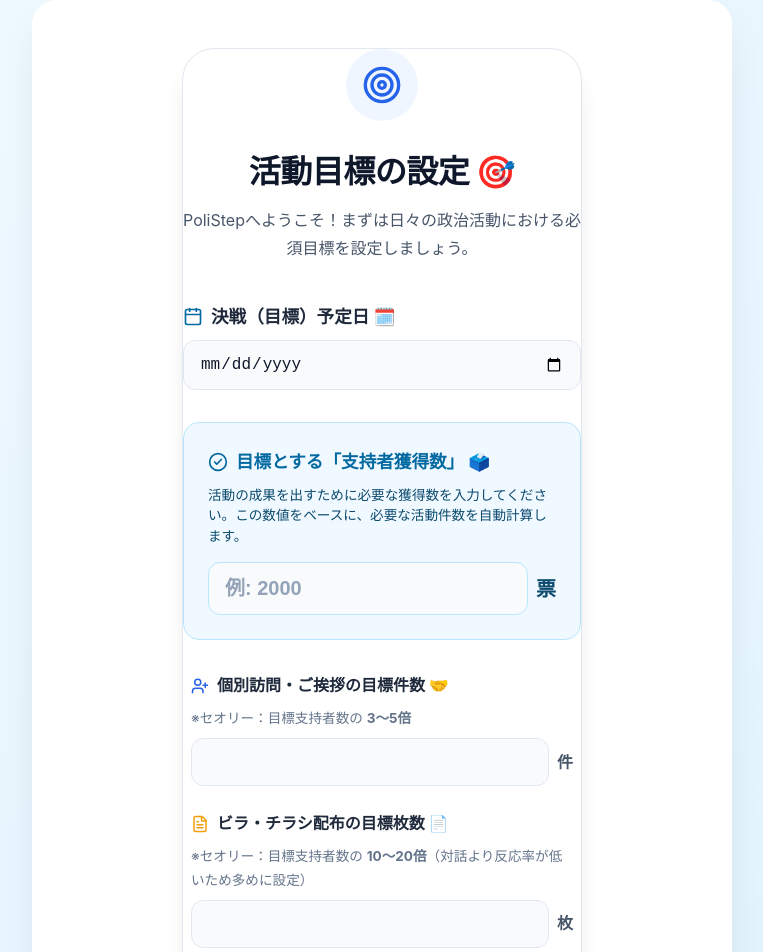
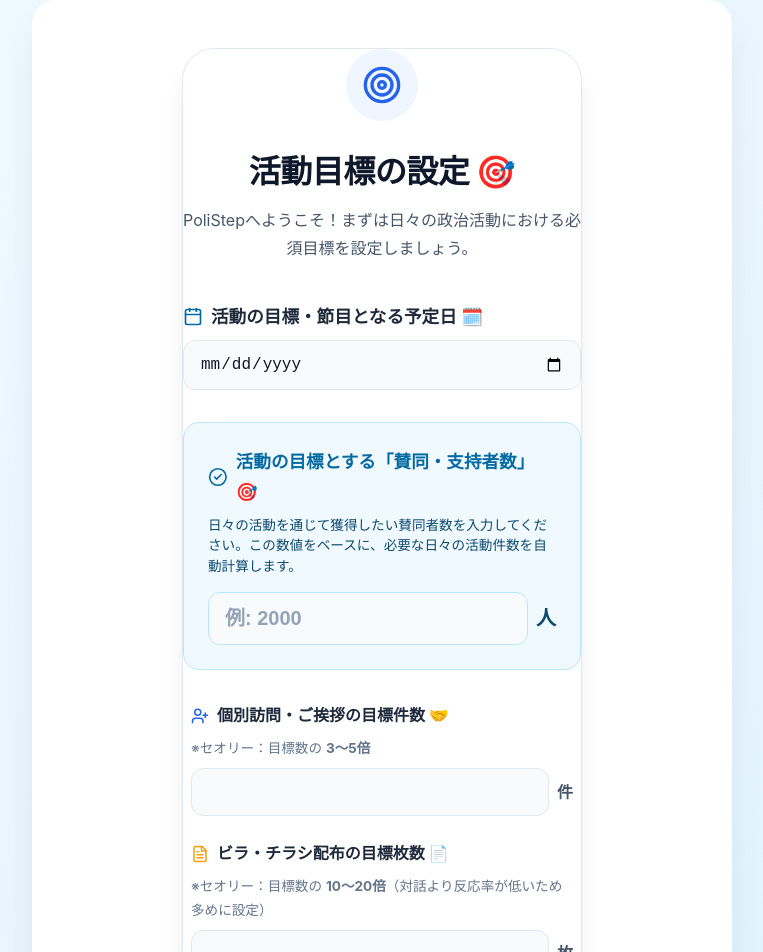
Before and after one commit to gza21rds-ui/polistep, a React (Vite) app: page /onboarding in a window 1280 px wide. Shown: the top 952 px of the page, without its empty margins (258-1021 px from the left). Built offline with nearby package versions, Linux system fonts and the light colour scheme; no server answers.

Commit message:
chore(compliance): replace election-specific terms with general political activity terms to ensure compliance with pre-election campaigning restrictions

```diff
--- a/src/components/AuthScreen.jsx
+++ b/src/components/AuthScreen.jsx
@@ -129,10 +129,10 @@
           </div>
 
           <h2 className="auth-title" style={{ textAlign: 'center', fontSize: '1.75rem' }}>
-            {isLogin ? 'おかえりなさい 👋' : '候補者アカウント作成 ✨'}
+            {isLogin ? 'おかえりなさい 👋' : '管理者アカウント作成 ✨'}
           </h2>
           <p className="auth-subtitle" style={{ textAlign: 'center', marginBottom: '2.5rem', color: '#64748B', lineHeight: 1.6 }}>
-            {isLogin ? 'アカウントにログインして、本日の活動を開始しましょう。' : '候補者としてチームの活動をデジタル化し、効率的に管理しましょう。'}
+            {isLogin ? 'アカウントにログインして、本日の活動を開始しましょう。' : '活動の代表者としてチームをデジタル化し、効率的に管理しましょう。'}
           </p>
 
           <div className="auth-toggle-group" style={{ marginBottom: '2rem', background: '#F1F5F9', padding: '0.25rem', borderRadius: '12px' }}>
@@ -206,12 +206,12 @@
           </form>
 
           {!isLogin && (
-            <div style={{ marginTop: '2rem', padding: '1rem', background: '#F8FAFC', borderRadius: '12px', border: '1px dashed #CBD5E1' }}>
-              <p style={{ color: '#475569', fontSize: '0.85rem', textAlign: 'center', lineHeight: 1.6, margin: 0, fontWeight: 500 }}>
-                💡 <strong>ボランティアスタッフの方へ</strong><br/>
-                スタッフはアカウント登録不要です。<br/>候補者から共有されたマップURLに直接アクセスしてください。
-              </p>
-            </div>
+            <div style={{ marginTop: '2.5rem', padding: '1.5rem', background: '#F8FAFC', borderRadius: '16px', border: '1px dashed #CBD5E1' }}>
+            <p style={{ fontSize: '0.9rem', color: '#475569', lineHeight: 1.6, margin: 0 }}>
+              💡 <strong>ボランティアスタッフの方へ</strong><br/>
+              スタッフはアカウント登録不要です。<br/>代表者から共有されたマップURLに直接アクセスしてください。
+            </p>
+          </div>
           )}
         </div>
       </div>
--- a/src/components/DashboardTour.jsx
+++ b/src/components/DashboardTour.jsx
@@ -21,7 +21,7 @@
     {
       target: '#tour-progress-bar',
       title: '🎯 1. まずは活動目標を設定しましょう！',
-      content: '選挙本番（投票日）までに必要な「訪問件数」や「ビラ配布枚数」の目標を設定します。右上の「目標再設定」からいつでも変更でき、本番までの「1日あたりの必要ノルマ」が自動計算されます！',
+      content: '活動の目標期日までに必要な「訪問件数」や「ビラ配布枚数」の目標を設定します。右上の「目標再設定」からいつでも変更でき、期日までの「1日あたりの必要ノルマ」が自動計算されます！',
     },
     {
       target: '#tour-dashboard-map',
@@ -36,17 +36,17 @@
     {
       target: '#tour-share-link',
       title: '🔗 4. スタッフへマップを共有！',
-      content: '表示されているURLをLINEやメールでボランティア・運動員に共有するだけ！スタッフは面倒な会員登録なしで、スマホの地図からすぐに活動を記録できます。',
+      content: '表示されているURLをLINEやメールでボランティア・活動スタッフに共有するだけ！スタッフは面倒な会員登録なしで、スマホの地図からすぐに活動を記録できます。',
     },
     {
       target: '#tour-timeline',
       title: '⚡ 5. 現場の声をリアルタイム確認！',
-      content: '運動員が現場で記録したお名前や対話メモがリアルタイムに届きます。過去のメモはお名前やキーワードでいつでも検索可能です。',
+      content: 'スタッフが現場で記録したお名前や対話メモがリアルタイムに届きます。過去のメモはお名前やキーワードでいつでも検索可能です。',
     },
     {
       target: '#tour-action-button',
       title: '🚀 6. マップを開いて活動開始！',
-      content: '候補者ご自身やスタッフが現場に出る際は、ここからマップを開いてスマホのGPS連動でピンを打っていきましょう！',
+      content: 'ご自身やスタッフが現場に出る際は、ここからマップを開いてスマホのGPS連動でピンを打っていきましょう！',
     },
   ];
 
--- a/src/components/Onboarding.jsx
+++ b/src/components/Onboarding.jsx
@@ -113,7 +113,7 @@
             {/* 1. 期日 */}
             <div style={{ animation: 'popIn 0.3s ease-out', animationDelay: '0.1s', animationFillMode: 'both' }}>
               <label style={{ display: 'flex', alignItems: 'center', gap: '0.5rem', fontWeight: 'bold', marginBottom: '0.5rem', color: '#1E293B', fontSize: '1.1rem' }}>
-                <Calendar size={20} color="#0369A1" /> 決戦（目標）予定日 🗓️
+                <Calendar size={20} color="#0369A1" /> 活動の目標・節目となる予定日 🗓️
               </label>
               <input
                 type="date"
@@ -127,10 +127,10 @@
             {/* 2. 目標支持者数 */}
             <div style={{ background: '#F0F9FF', padding: '1.5rem', borderRadius: '1rem', border: '1px solid #BAE6FD', animation: 'popIn 0.3s ease-out', animationDelay: '0.2s', animationFillMode: 'both' }}>
               <label style={{ display: 'flex', alignItems: 'center', gap: '0.5rem', fontWeight: 'bold', marginBottom: '0.5rem', color: '#0369A1', fontSize: '1.1rem' }}>
-                <CheckCircle2 size={20} /> 目標とする「支持者獲得数」 🗳️
+                <CheckCircle2 size={20} /> 活動の目標とする「賛同・支持者数」 🎯
               </label>
               <p style={{ fontSize: '0.85rem', color: '#0C4A6E', marginBottom: '1rem', lineHeight: 1.5 }}>
-                活動の成果を出すために必要な獲得数を入力してください。この数値をベースに、必要な活動件数を自動計算します。
+                日々の活動を通じて獲得したい賛同者数を入力してください。この数値をベースに、必要な日々の活動件数を自動計算します。
               </p>
               <div style={{ display: 'flex', alignItems: 'center', gap: '0.5rem' }}>
                 <input
@@ -142,7 +142,7 @@
                   onChange={handleVotesChange}
                   required
                 />
-                <span style={{ fontWeight: 'bold', color: '#0C4A6E', fontSize: '1.25rem' }}>票</span>
+                <span style={{ fontWeight: 'bold', color: '#0C4A6E', fontSize: '1.25rem' }}>人</span>
               </div>
             </div>
 
@@ -152,7 +152,7 @@
                 <label style={{ display: 'flex', alignItems: 'center', gap: '0.5rem', fontWeight: 'bold', marginBottom: '0.5rem', color: '#1E293B' }}>
                   <UserPlus size={18} color="#2563EB" /> 個別訪問・ご挨拶の目標件数 🤝
                 </label>
-                <p style={{ fontSize: '0.85rem', color: '#64748B', marginBottom: '0.5rem' }}>※セオリー：目標支持者数の <strong>3〜5倍</strong></p>
+                <p style={{ fontSize: '0.85rem', color: '#64748B', marginBottom: '0.5rem' }}>※セオリー：目標数の <strong>3〜5倍</strong></p>
                 <div style={{ display: 'flex', alignItems: 'center', gap: '0.5rem' }}>
                   <input
                     type="number"
@@ -170,7 +170,7 @@
                 <label style={{ display: 'flex', alignItems: 'center', gap: '0.5rem', fontWeight: 'bold', marginBottom: '0.5rem', color: '#1E293B' }}>
                   <FileText size={18} color="#F59E0B" /> ビラ・チラシ配布の目標枚数 📄
                 </label>
-                <p style={{ fontSize: '0.85rem', color: '#64748B', marginBottom: '0.5rem' }}>※セオリー：目標支持者数の <strong>10〜20倍</strong>（対話より反応率が低いため多めに設定）</p>
+                <p style={{ fontSize: '0.85rem', color: '#64748B', marginBottom: '0.5rem' }}>※セオリー：目標数の <strong>10〜20倍</strong>（対話より反応率が低いため多めに設定）</p>
                 <div style={{ display: 'flex', alignItems: 'center', gap: '0.5rem' }}>
                   <input
                     type="number"
```
